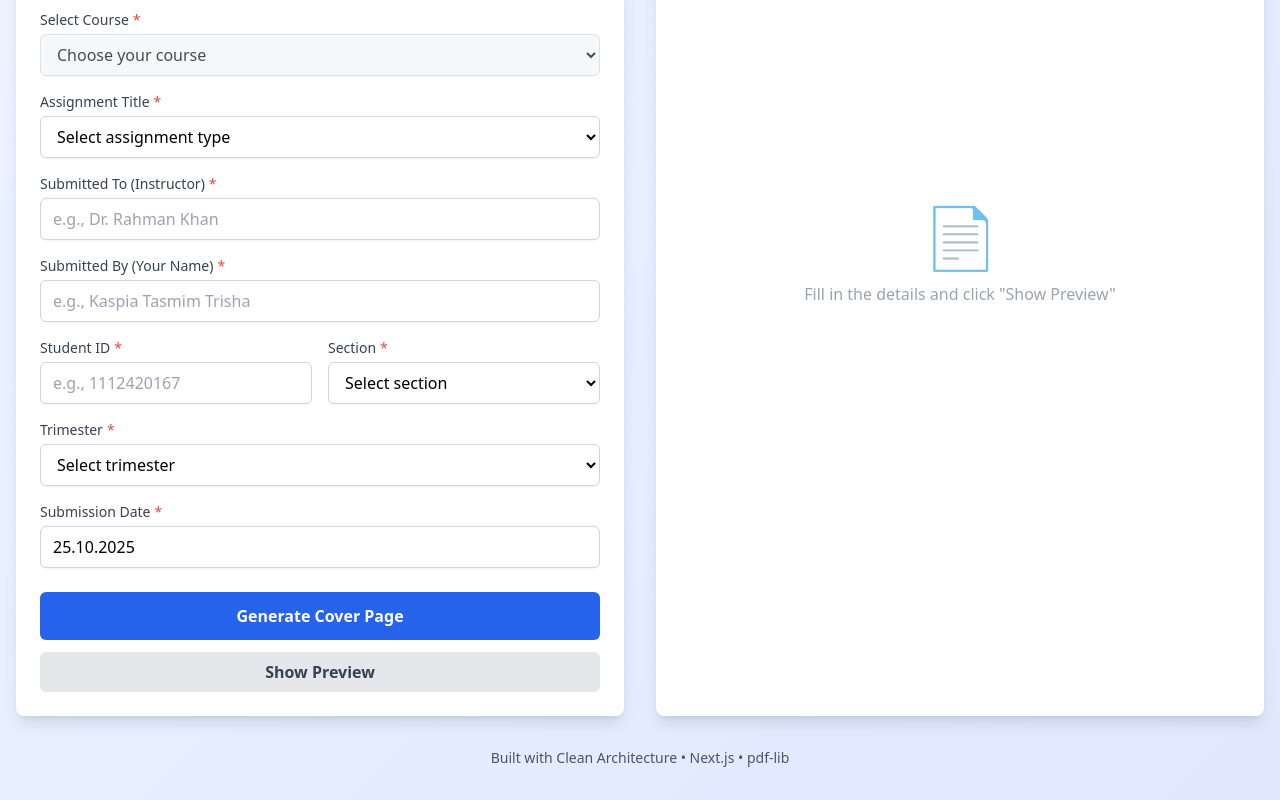
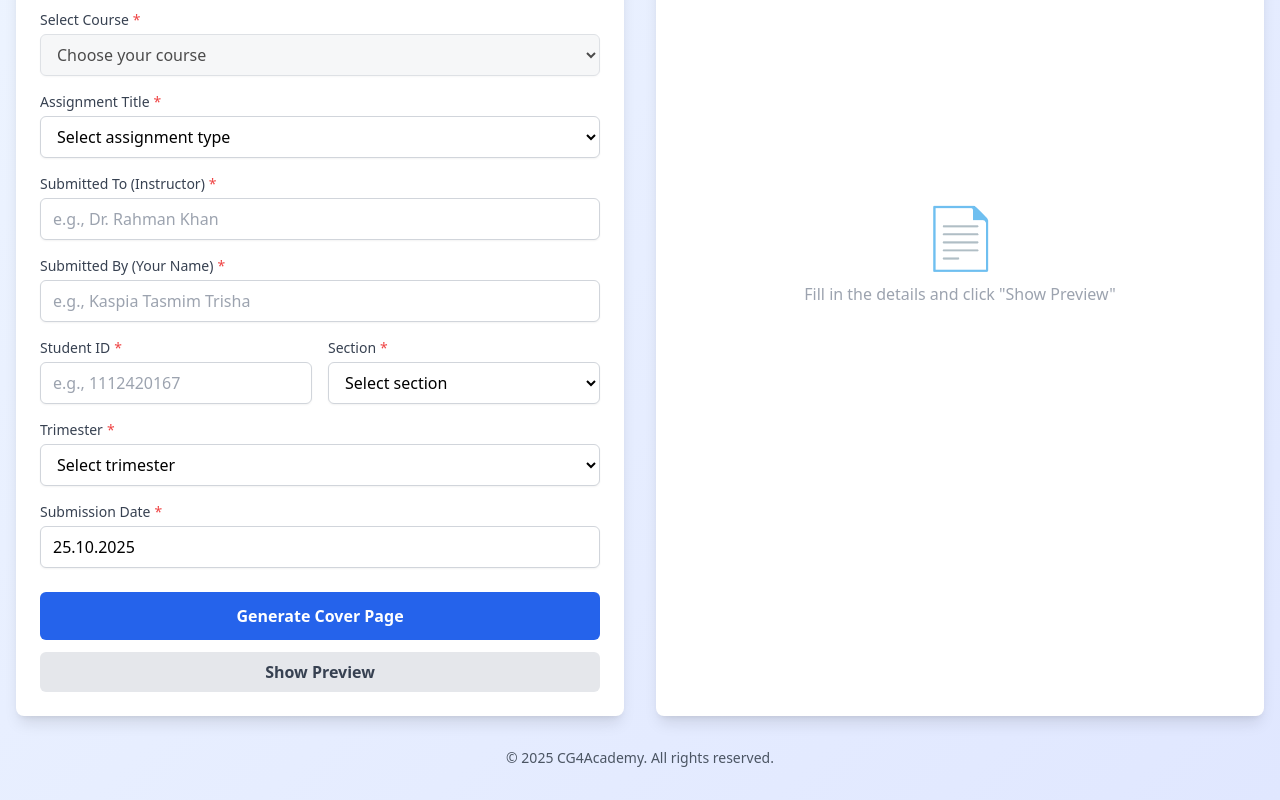
Before and after one commit to azizur-rahaman/assigmentplus, a Next.js app: page / in a window 1280 px wide. Shown: the part 452-1252 px from the top of the page. Built offline with nearby package versions, Linux system fonts and the light colour scheme.

Commit message:
Update footer copyright to CG4Academy

```diff
--- a/src/app/page.tsx
+++ b/src/app/page.tsx
@@ -558,7 +558,7 @@ export default function Home() {
         </div>
 
         <footer className="text-center mt-8 text-gray-600 text-sm">
-          <p>Built with Clean Architecture • Next.js • pdf-lib</p>
+<p>© 2025 CG4Academy. All rights reserved.</p>
         </footer>
       </div>
     </div>
```
